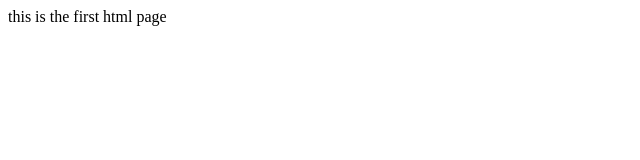
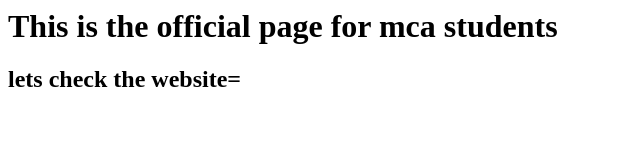
Before and after one commit to himanshuim/test, a plain HTML site: page index.html in a window 1280 px wide. Shown: the whole page, without its empty margins (0-640 px from the left). Drawn offline with Linux system fonts and the light colour scheme.

Commit message:
this is the 2 change

```diff
--- a/index.html
+++ b/index.html
@@ -5,6 +5,7 @@ the test example
 </title>
 </head>
 <body>
-this is the first html page
+<h1>This is the official page for mca  students</h1>
+<h2>lets check the website=</h2>
 </body>
 </html>
```
